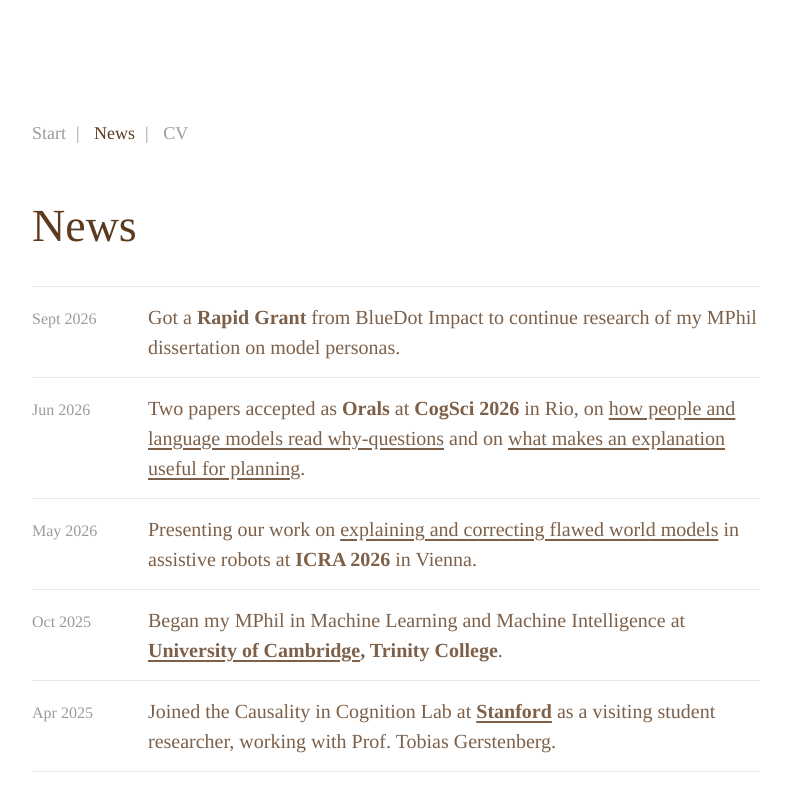
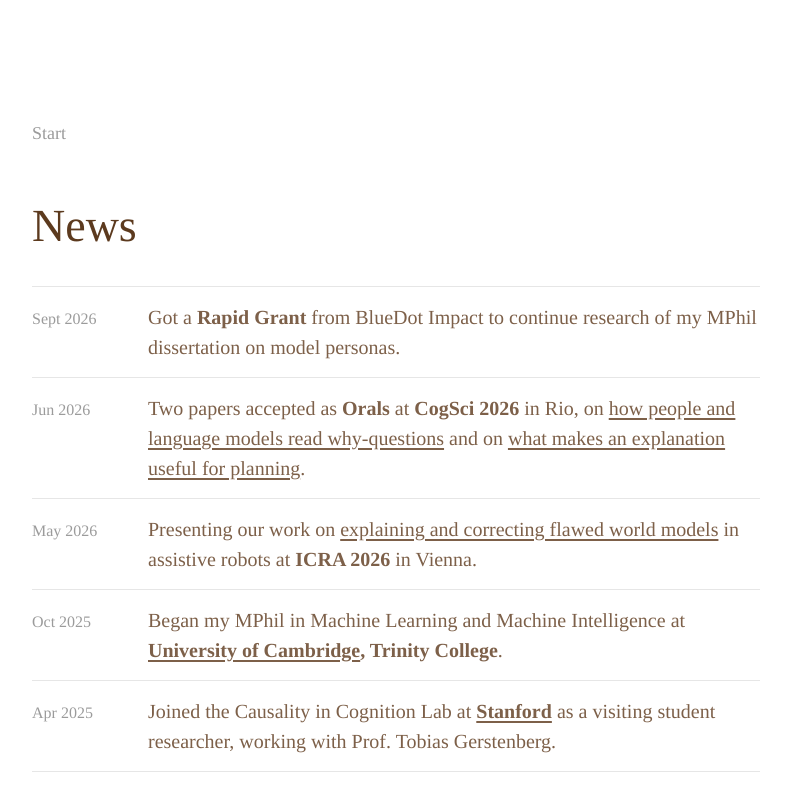
Before and after one commit to BrittBesch/BrittBesch.github.io, a plain HTML site: page news.html in a window 1280 px wide. Shown: the whole page, without its empty margins (244-1035 px from the left). Drawn offline with Linux system fonts and the light colour scheme.

Commit message:
update: news nav links only to start

```diff
--- a/news.html
+++ b/news.html
@@ -15,9 +15,7 @@
 <body>
   <main class="page page--cv">
     <nav class="topnav">
-      <a href="index.html">Start</a><span class="sep">|</span>
-      <a href="news.html" aria-current="page">News</a><span class="sep">|</span>
-      <a href="path.html">CV</a>
+      <a href="index.html">Start</a>
     </nav>
 
     <h1 class="title">News</h1>
```
